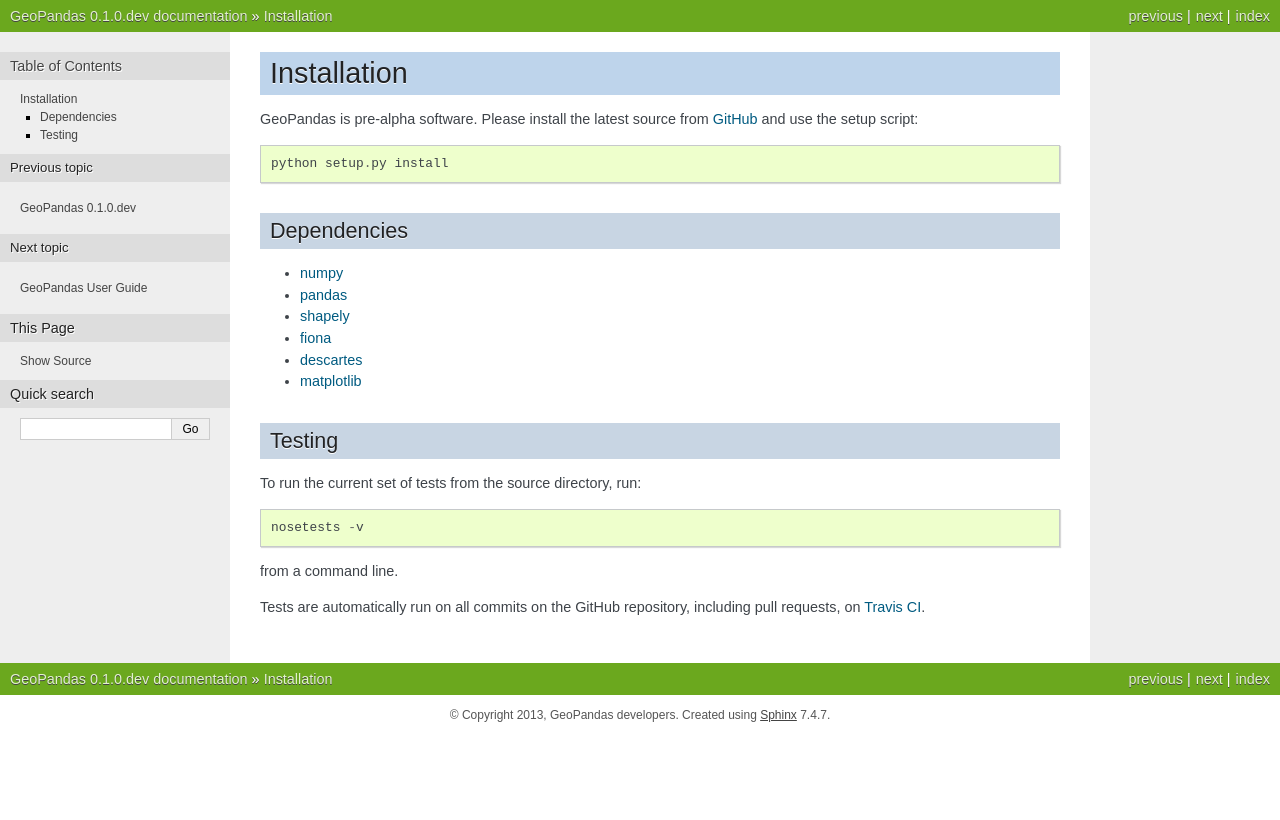
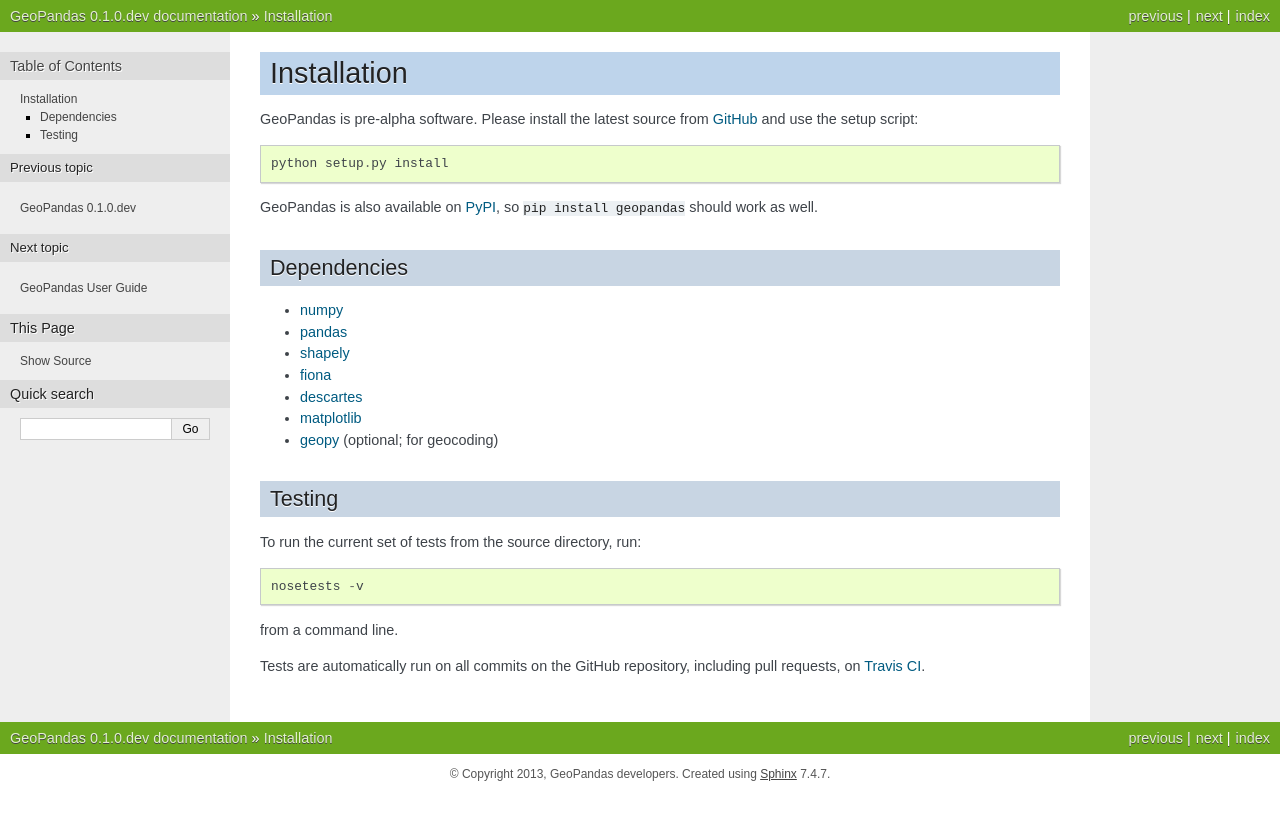
Before and after one commit to geopandas/geopandas, a Sphinx documentation site: the page built from doc/source/install.rst, in a window 1280 px wide. Shown: the top 820 px of the page. Built offline with Sphinx 7.4.7, drawn with Linux system fonts in a browser that asks for light colours; pages that are not in the unit, such as notebooks, are missing from menus.

Commit message:
DOC: Minor updates to install.rst

```diff
--- a/doc/source/install.rst
+++ b/doc/source/install.rst
@@ -5,6 +5,9 @@
 from `GitHub`_ and use the setup script::
 
     python setup.py install
+
+GeoPandas is also available on `PyPI`_, so ``pip install geopandas``
+should work as well.
 
 Dependencies
 ------------
@@ -15,6 +18,7 @@
 - `fiona`_
 - `descartes`_
 - `matplotlib`_
+- `geopy`_ (optional; for geocoding)
 
 Testing
 -------
@@ -28,6 +32,7 @@
 Tests are automatically run on all commits on the GitHub repository,
 including pull requests, on `Travis CI`_.
 
+.. _PyPI: https://pypi.python.org/pypi/geopandas
 .. _GitHub: https://github.com/kjordahl/geopandas
 .. _numpy: http://www.numpy.org
 .. _pandas: http://pandas.pydata.org
@@ -35,6 +40,7 @@
 .. _fiona: http://toblerity.github.io/fiona
 .. _Descartes: https://pypi.python.org/pypi/descartes
 .. _matplotlib: http://matplotlib.org
+.. _geopy: https://github.com/geopy/geopy
 .. _Travis CI: https://travis-ci.org/kjordahl/geopandas
 
 .. toctree::
```
